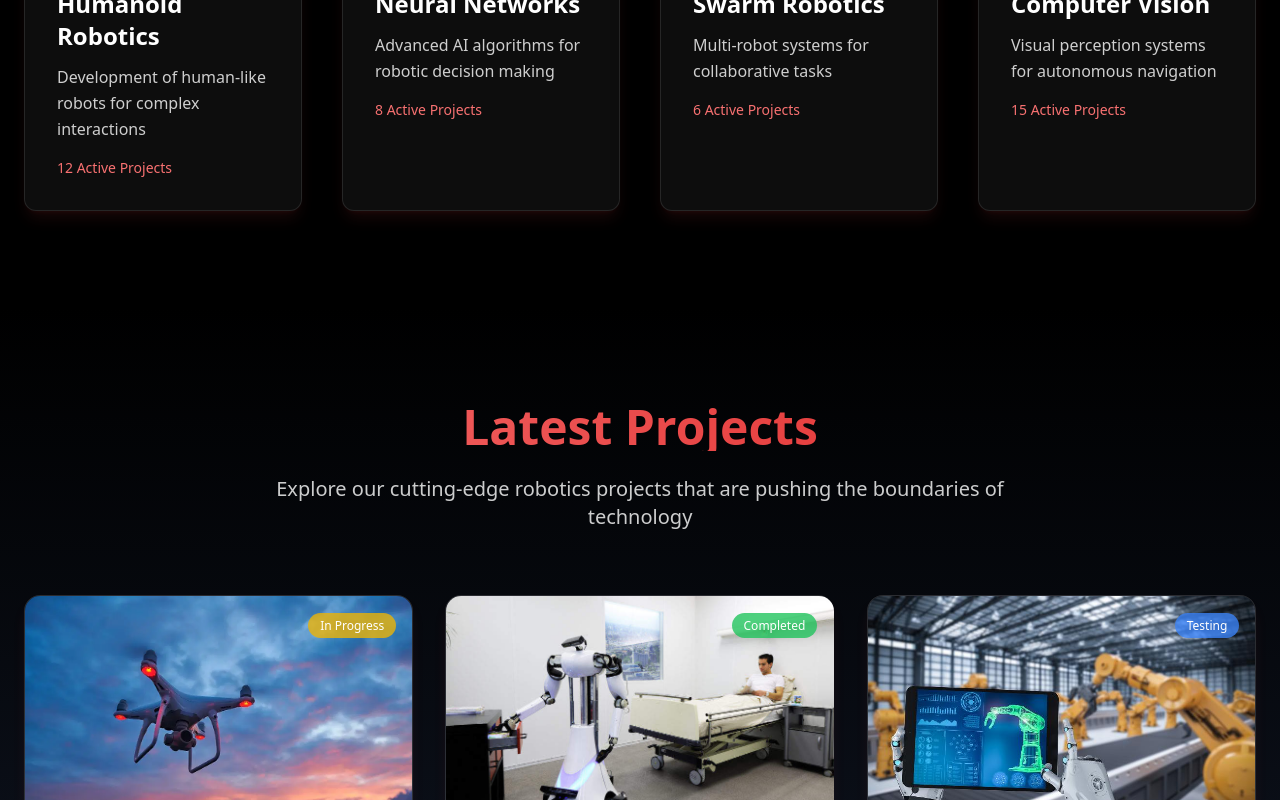
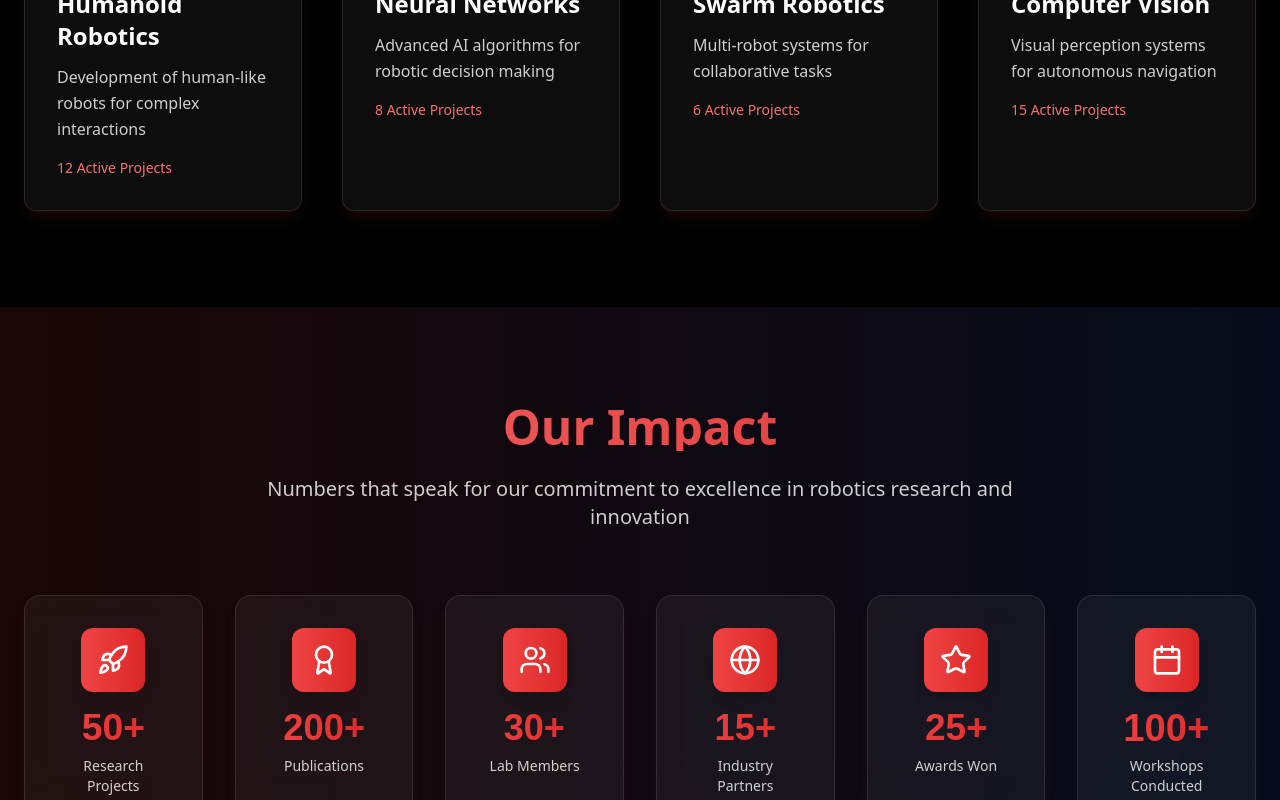
Before and after one commit to TheRoboticsClubNstRishihood/NewtonBoticsFrontend, a Next.js app: page / in a window 1280 px wide. Shown: the part 2000-2800 px from the top of the page. Built offline with nearby package versions, Linux system fonts and the light colour scheme.

Commit message:
removed latest update from home page

```diff
--- a/src/app/DashBoard/page.jsx
+++ b/src/app/DashBoard/page.jsx
@@ -508,98 +508,6 @@ const HomePage = () => {
         </div>
       </section>
 
-      {/* Latest Projects Showcase with Enhanced Design */}
-      <section className="py-24 bg-gradient-to-b from-black to-gray-900">
-        <div className="container mx-auto px-6">
-          <motion.div
-            initial={{ opacity: 0, y: 20 }}
-            whileInView={{ opacity: 1, y: 0 }}
-            viewport={{ once: true }}
-            className="text-center mb-16"
-          >
-            <h2 className="text-5xl font-extrabold mb-6 bg-clip-text text-transparent bg-gradient-to-r from-red-400 to-red-600">
-              Latest Projects
-            </h2>
-            <p className="text-xl text-white/80 max-w-3xl mx-auto">
-              Explore our cutting-edge robotics projects that are pushing the boundaries of technology
-            </p>
-          </motion.div>
-
-          <div className="grid md:grid-cols-3 gap-8">
-            {[
-              {
-                image: autonomousDrone,
-                title: "Autonomous Drone System",
-                category: "Aerial Robotics",
-                description: "Advanced drone system with computer vision and autonomous navigation capabilities",
-                tech: ["AI", "Computer Vision", "IoT"],
-                status: "In Progress"
-              },
-              {
-                image: medicalAssistantRobot,
-                title: "Medical Assistant Robot",
-                category: "Healthcare Robotics",
-                description: "Robotic system designed to assist in medical procedures and patient care",
-                tech: ["Machine Learning", "Sensors", "Safety Systems"],
-                status: "Completed"
-              },
-              {
-                image: industrialAutomation,
-                title: "Industrial Automation",
-                category: "Manufacturing",
-                description: "Smart manufacturing system with AI-powered quality control",
-                tech: ["AI", "Automation", "Quality Control"],
-                status: "Testing"
-              },
-            ].map((project, index) => (
-              <motion.div
-                key={index}
-                initial={{ opacity: 0, scale: 0.9 }}
-                whileInView={{ opacity: 1, scale: 1 }}
-                transition={{ delay: index * 0.2 }}
-                viewport={{ once: true }}
-                whileHover={{ y: -10 }}
-                className="group relative overflow-hidden rounded-2xl bg-white/5 backdrop-blur-lg border border-white/10 shadow-lg shadow-red-500/10"
-              >
-                <div className="relative overflow-hidden">
-                  <Image
-                    src={project.image}
-                    alt={project.title}
-                    width={600}
-                    height={400}
-                    className="w-full h-64 object-cover transition-transform group-hover:scale-110"
-                  />
-                  <div className="absolute top-4 right-4">
-                    <span className={`px-3 py-1 rounded-full text-xs font-medium ${
-                      project.status === 'Completed' ? 'bg-green-500/80' :
-                      project.status === 'In Progress' ? 'bg-yellow-500/80' : 'bg-blue-500/80'
-                    }`}>
-                      {project.status}
-                    </span>
-                  </div>
-                </div>
-                <div className="p-6">
-                  <span className="text-sm text-red-400 font-medium">
-                    {project.category}
-                  </span>
-                  <h3 className="text-xl font-bold mb-2 text-white group-hover:text-red-400 transition-colors">
-                    {project.title}
-                  </h3>
-                  <p className="text-white/80 mb-4">{project.description}</p>
-                  <div className="flex flex-wrap gap-2">
-                    {project.tech.map((tech, techIndex) => (
-                      <span key={techIndex} className="px-2 py-1 bg-white/10 rounded-full text-xs text-white/80">
-                        {tech}
-                      </span>
-                    ))}
-                  </div>
-                </div>
-              </motion.div>
-            ))}
-          </div>
-        </div>
-      </section>
-
       {/* Enhanced Statistics Section */}
       <section className="py-24 relative bg-black">
         <div className="absolute inset-0 bg-gradient-to-r from-red-900/20 to-blue-900/20"></div>
--- a/src/app/components/NewsTicker.jsx
+++ b/src/app/components/NewsTicker.jsx
@@ -1,13 +1,14 @@
 "use client";
 import { useState, useEffect, useRef } from "react";
 import { motion, AnimatePresence } from "framer-motion";
-import { X, ExternalLink } from "lucide-react";
+import { X, ExternalLink, Info } from "lucide-react";
 
 const NewsTicker = () => {
   const [isPaused, setIsPaused] = useState(false);
   const [textWidth, setTextWidth] = useState(0);
   const [hoveredNews, setHoveredNews] = useState(null);
   const [selectedNews, setSelectedNews] = useState(null);
+  const [tooltipPosition, setTooltipPosition] = useState({ x: 0, y: 0 });
   const textRef = useRef(null);
 
   const announcements = [
@@ -74,10 +75,17 @@ const NewsTicker = () => {
     return announcements.map((announcement, index) => (
       <span key={`${announcement.id}-${index}`}>
         <span
-          className={`inline-block px-2 py-1 rounded-lg transition-all duration-300 cursor-pointer hover:bg-amber-200/80 hover:shadow-md hover:scale-105 ${
+          className={`inline-block px-2 py-1 rounded-lg transition-all duration-300 cursor-pointer hover:bg-amber-200/80 hover:shadow-md hover:scale-105 relative ${
             hoveredNews === announcement.id ? 'bg-amber-200/80 shadow-md scale-105' : ''
           }`}
-          onMouseEnter={() => setHoveredNews(announcement.id)}
+          onMouseEnter={(e) => {
+            setHoveredNews(announcement.id);
+            const rect = e.currentTarget.getBoundingClientRect();
+            setTooltipPosition({
+              x: rect.left + rect.width / 2,
+              y: rect.top - 10
+            });
+          }}
           onMouseLeave={() => setHoveredNews(null)}
           onClick={(e) => {
             e.stopPropagation();
@@ -180,6 +188,29 @@ const NewsTicker = () => {
         </div>
       </div>
 
+      {/* Tooltip */}
+      <AnimatePresence>
+        {hoveredNews && (
+          <motion.div
+            initial={{ opacity: 0, y: 10 }}
+            animate={{ opacity: 1, y: 0 }}
+            exit={{ opacity: 0, y: 10 }}
+            className="fixed z-50 pointer-events-none"
+            style={{
+              left: tooltipPosition.x,
+              top: tooltipPosition.y,
+              transform: 'translateX(-50%)'
+            }}
+          >
+            <div className="bg-gray-800 text-white px-3 py-2 rounded-lg shadow-lg text-xs whitespace-nowrap flex items-center gap-2">
+              <Info className="w-3 h-3" />
+              Click for details
+            </div>
+            <div className="w-2 h-2 bg-gray-800 rotate-45 mx-auto -mt-1"></div>
+          </motion.div>
+        )}
+      </AnimatePresence>
+
       {/* News Details Modal */}
       <AnimatePresence>
         {selectedNews && (
```
